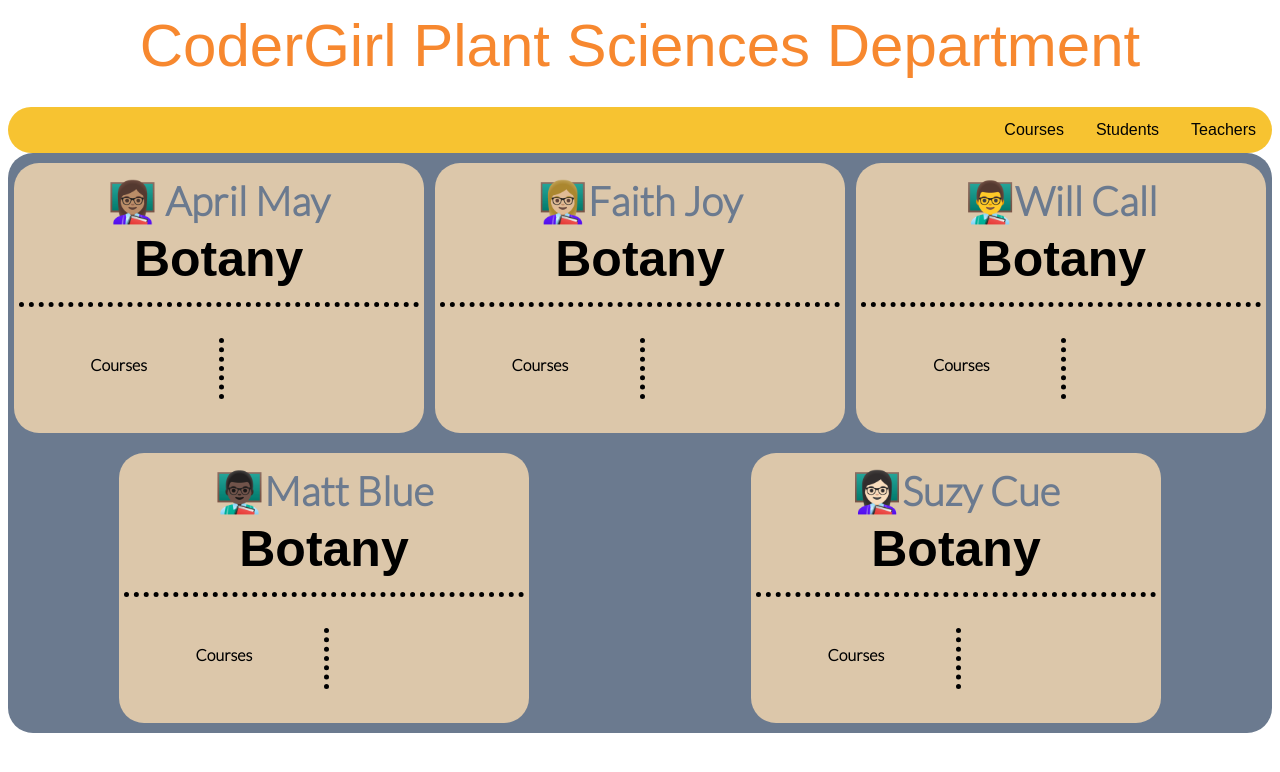
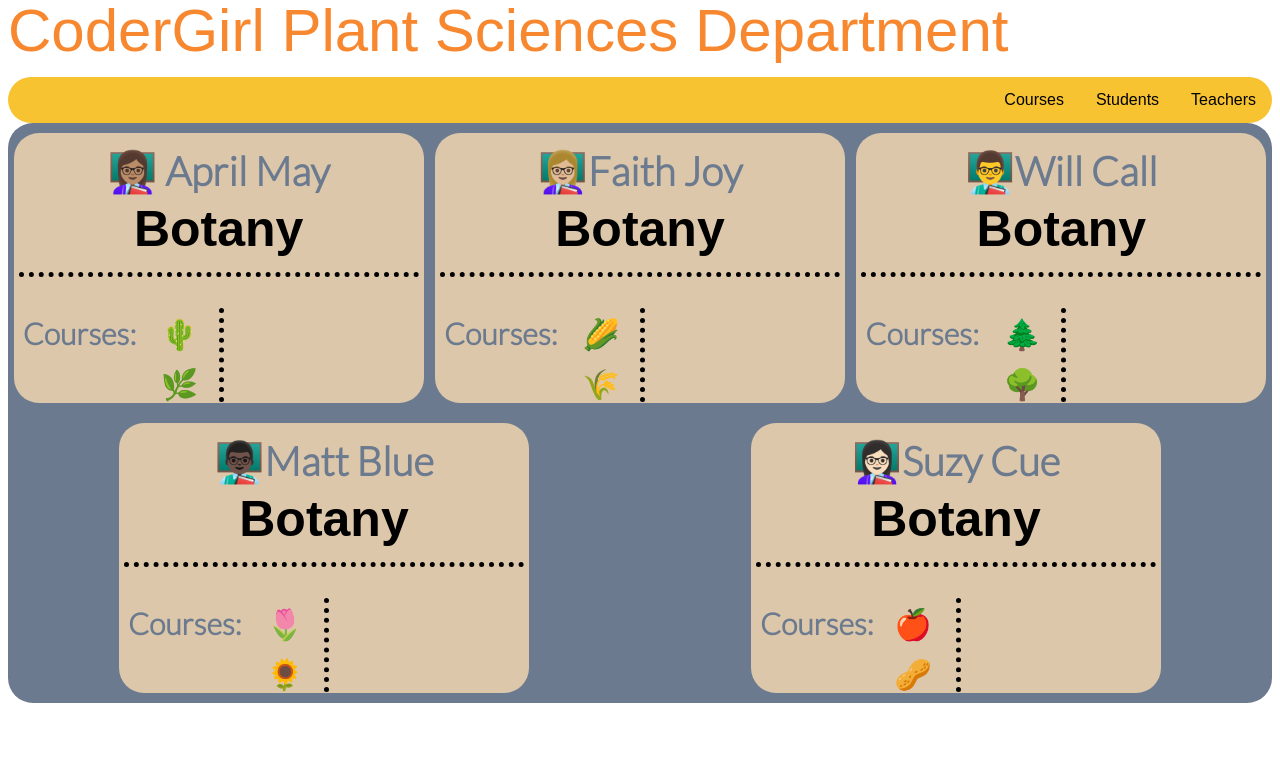
Before and after one commit to Angelbey/CG-Education, a plain HTML site: page index.html in a window 1280 px wide. Drawn offline with Linux system fonts and the light colour scheme; a web font is replaced by a local one.

Commit message:
added plants to teacher-bottom1

```diff
--- a/index.html
+++ b/index.html
@@ -27,31 +27,41 @@
   <div class="teacher">
   <div class="teacher-top"><h2>👩🏽‍🏫 April May</h2>
   <div><h3>Botany</h3></div>
-  <div class="teacher-bottom1"><p><b>Courses</b></p></div>
+  <div class="teacher-bottom1"><h2>Courses:</h2>
+  <h2>🌵🌿</h2>
+  </div>
   </div>
   </div>
   <div class="teacher">
   <div class="teacher-top"><h2>👩🏼‍🏫Faith Joy</h2>
   <div><h3>Botany</h3></div>
-  <div class="teacher-bottom1"><p><b>Courses</b></p></div>
+  <div class="teacher-bottom1"><h2>Courses:</h2>
+  <h2>🌽🌾</h2>
+  </div>
   </div>
   </div>
   <div class="teacher">
   <div class="teacher-top"><h2>👨‍🏫Will Call</h2>
   <div><h3>Botany</h3></div>
-  <div class="teacher-bottom1"><p><b>Courses</b></p></div>
+  <div class="teacher-bottom1"><h2>Courses:</h2>
+  <h2>🌲🌳</h2>
+  </div>
   </div>
   </div>
   <div class="teacher">
   <div class="teacher-top"><h2>👨🏿‍🏫Matt Blue</h2>
   <div><h3>Botany</h3></div>
-  <div class="teacher-bottom1"><p><b>Courses</b></p></div>
+  <div class="teacher-bottom1"><h2>Courses:</h2>
+  <h2>🌷🌻</h2>
+  </div>
   </div>
   </div>
   <div class="teacher">
   <div class="teacher-top"><h2>👩🏻‍🏫Suzy Cue</h2>
   <div><h3>Botany</h3></div>
-  <div class="teacher-bottom1"><p><b>Courses</b></p></div>
+  <div class="teacher-bottom1"><h2>Courses:</h2>
+  <h2>🍎🥜<h2>
+  </div>
   </div>
   </div>
   </body>
--- a/styles/main.css
+++ b/styles/main.css
@@ -42,15 +42,29 @@ border-radius: 25px;
     text-align: center;
     margin-top: 0;
   }
+  .teacher-top h2 {
+    font-size: 40px;
+    line-height:  50px;
+    margin: 4px;
+    color: #6B7A8F;
+  }
   .teacher-bottom1 {
 width: 400px;
 display: flex;
 width: 50%;
-height: auto;
 border-right: thick dotted #000;
-justify-content: center;
+align-items: center;
 }
-
+.teacher-bottom1 p {
+  font-weight: bold;
+}
+.teacher-bottom1 h2 {
+  font-size: 30px;
+  height: 90px;
+  padding: 0;
+  margin-top: 0;
+}
+}
 .header {
   display: flex;
   justify-content: center;
@@ -68,10 +82,6 @@ h1 {
 h2 {
     font-family: 'Lato', cursive;
     font-weight: bold;
-    font-size: 40px;
-    line-height:  50px;
-    margin: 4px;
-    color: #6B7A8F;
     }
   h3 {
     font-family: 'Dense', sans-serif;
@@ -79,9 +89,8 @@ h2 {
   }
 p {
     font-family: 'Lato', sans-serif;
-    font-size: 16px;
-    line-height: 23px;
-    margin: 15px 0 23px 0;
+    font-size: 30px;
+
     }
 ul {
   list-style-type: none;
```
